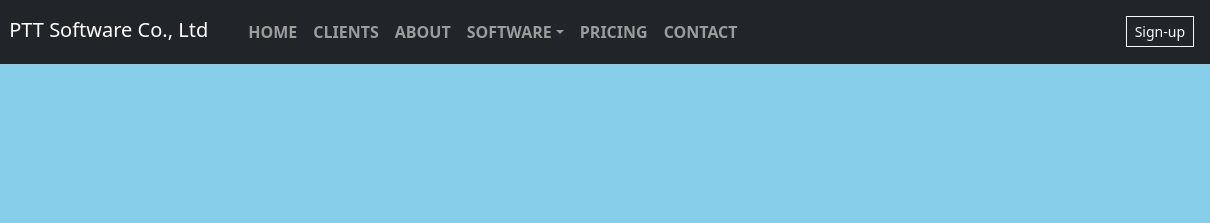
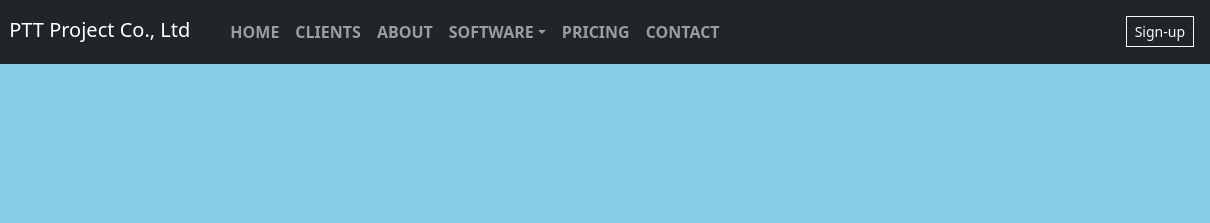
Before and after one commit to songyugege/pttsoftware, a plain HTML site: page index.html in a window 1280 px wide. Shown: the top 223 px of the page, 70-1280 px from the left. Drawn offline with nearby package versions, Linux system fonts and the light colour scheme.

Commit message:
title modified 12/03

```diff
--- a/index.html
+++ b/index.html
@@ -1,7 +1,7 @@
 <!DOCTYPE html>
 <html>
 <head>
-	<title>PTT Software co.,Ltd</title>
+	<title>PTT Project co.,Ltd</title>
 	<!-- fav icon -->
 	<link href="https://icon-library.com/images/icon-logo-png/icon-logo-png-11.jpg" rel="icon" type="image/jpg" sizes="32x32" />
 	<!-- bootstrap css1 js1 -->
@@ -62,7 +62,7 @@
 			<nav class="navbar navbar-expand-md bg-dark navbar-dark fixed-top">
 				<a href="#" class="navbar-brand mx-3">
 					<img src="https://icon-library.com/images/icon-logo-png/icon-logo-png-11.jpg" width="50px" alt="sitelog" />
-					<span class="ms-2">PTT Software Co., Ltd</span>
+					<span class="ms-2">PTT Project Co., Ltd</span>
 				</a>
 
 				<button type="button" class="navbar-toggler" data-bs-toggle="collapse" data-bs-target="#nav"><i class="navbar-toggler-icon"></i></button>
```
